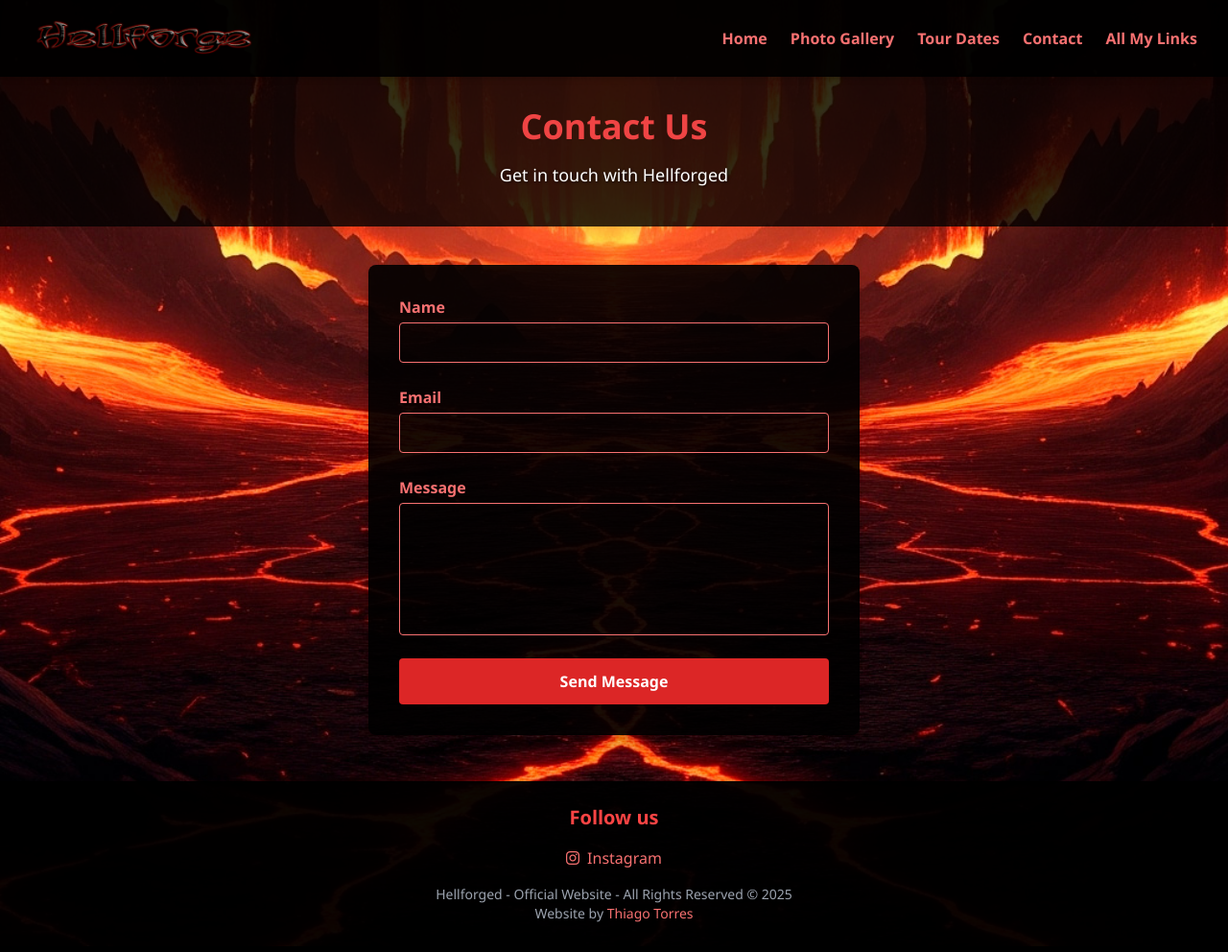
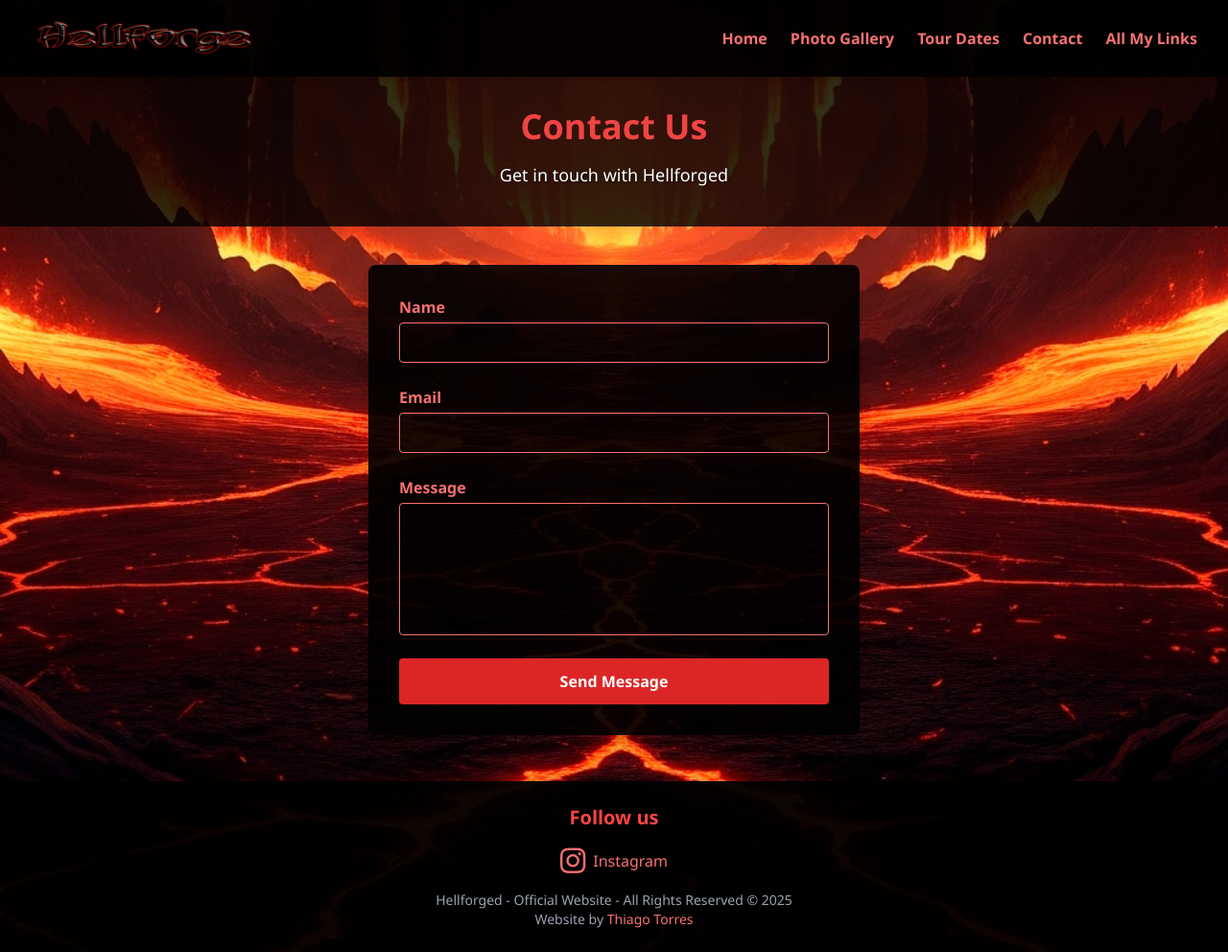
Before and after one commit to ThiagoTorresFerrao/Helforge_Official_Web_Site, a plain HTML site: page contato.html in a window 1280 px wide. Shown: the whole page at 96% size. Drawn offline with nearby package versions, Linux system fonts and the light colour scheme.

Commit message:
small update
small update ... only change size of instagram logo

```diff
--- a/contato.html
+++ b/contato.html
@@ -76,7 +76,7 @@
     <h3 class="text-xl font-semibold mb-4">Follow us</h3>
     <div class="flex flex-wrap justify-center gap-4">
       <a href="https://www.instagram.com/hellforgeband/" target="_blank" class="flex items-center gap-2 text-red-400 hover:text-white">
-        <i class="fab fa-instagram"></i> Instagram
+        <i class="fab fa-instagram text-3xl"></i> Instagram
       </a>
     </div>
     <p class="text-sm text-gray-400 mt-4">
```
Also changed, not shown: galeria.html (+1 -1 lines), index.html (+1 -1 lines), tour.html (+1 -1 lines).
